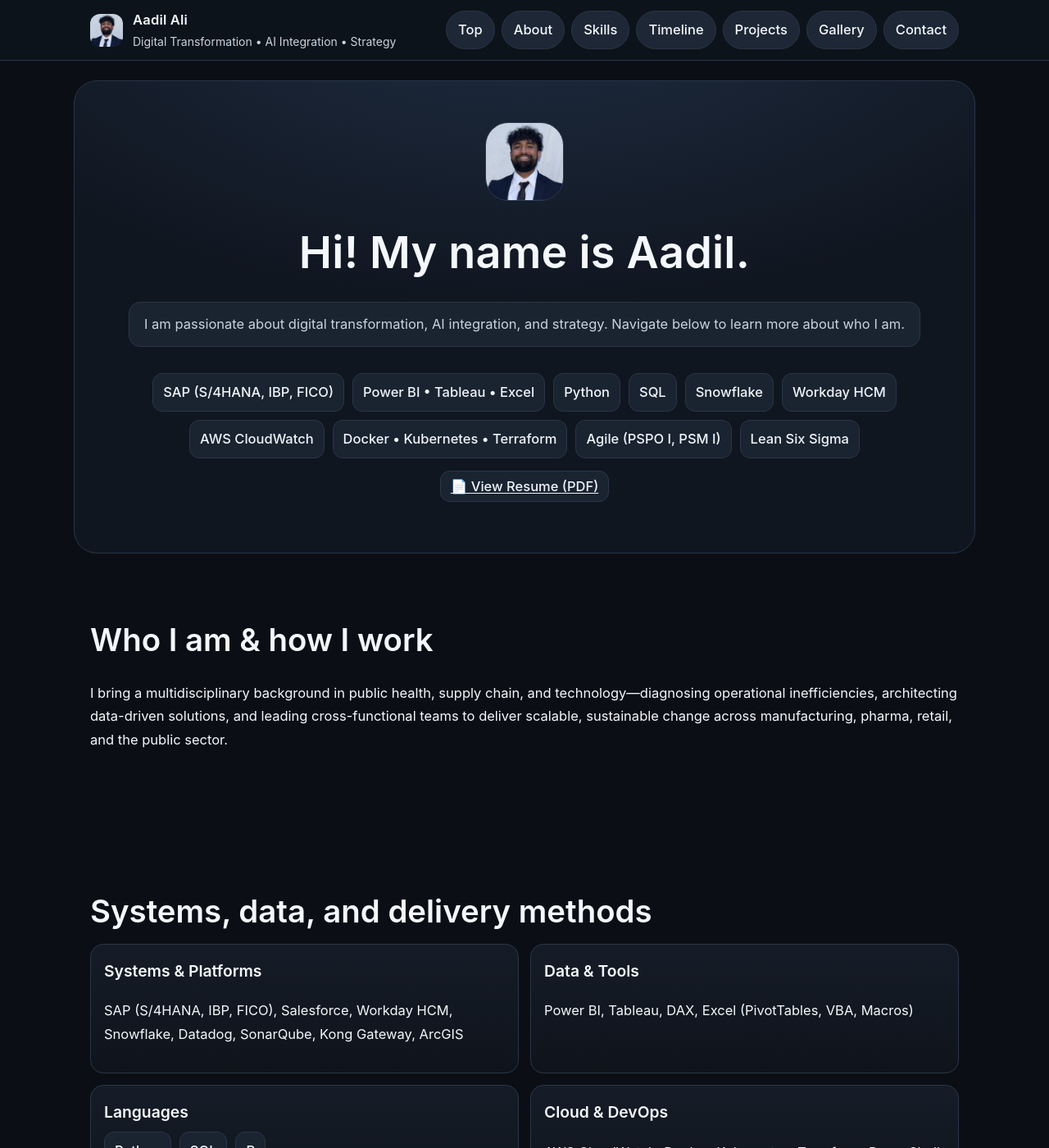
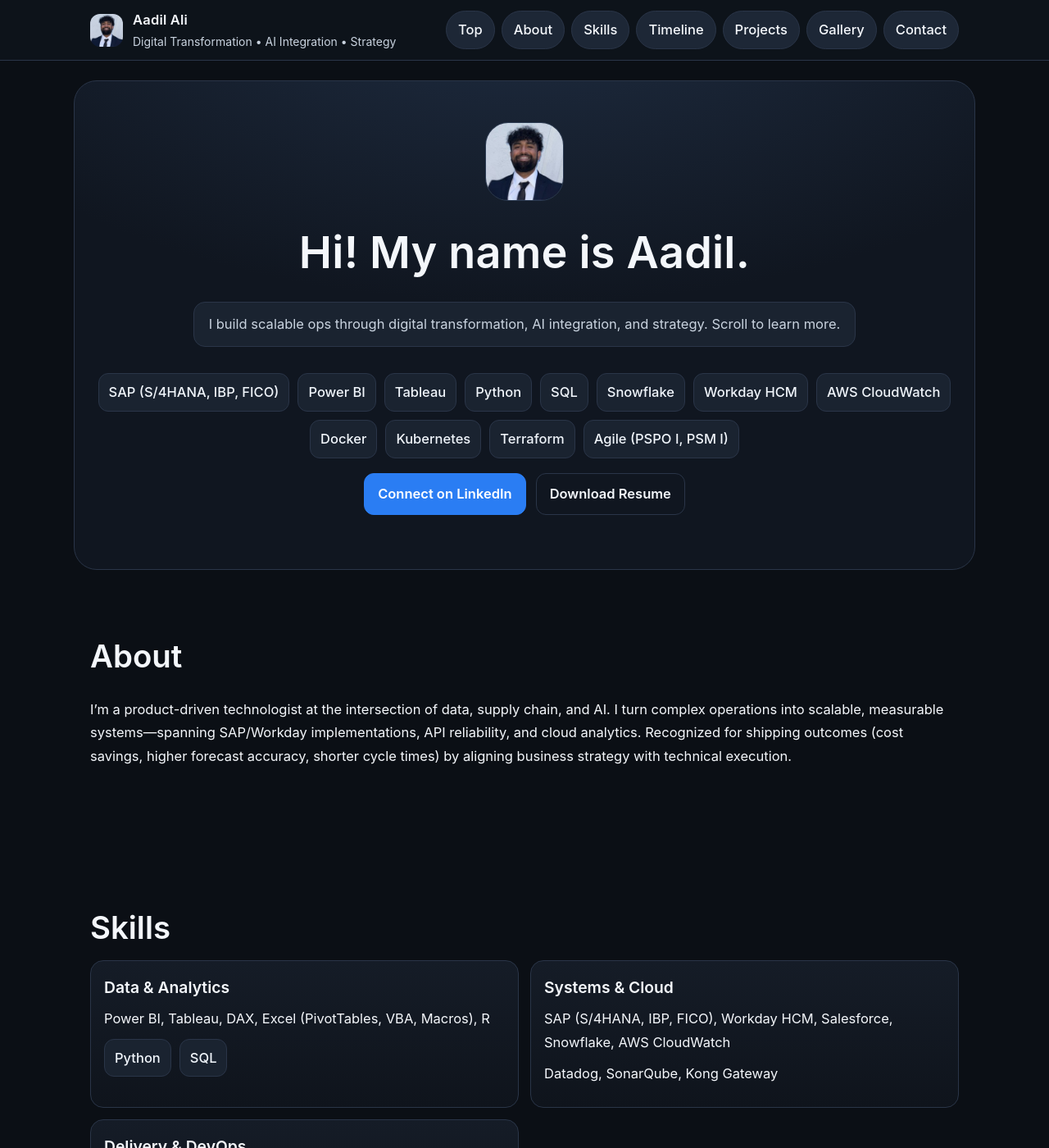
Before and after one commit to aaadil777/aaadil777.github.io, a Jekyll site: the page built from index.md, in a window 1280 px wide and 1400 px high. Shown: the whole window at 82% size. Built offline with Jekyll 4.4.1, drawn with Linux system fonts in a browser that asks for light colours; some of the changed text lies outside the part shown.

Commit message:
Polish site: tighter About, grouped Skills, CTA buttons, project case-study cards

```diff
--- a/assets/main.css
+++ b/assets/main.css
@@ -210,3 +210,30 @@ noscript .reveal{ opacity:1 !important; transform:none !important; }
 
 /* If JS doesn't run, still show sections */
 .no-js .reveal { opacity: 1 !important; transform: none !important; }
+
+/* CTA buttons */
+.btn-cta{
+  display:inline-block; padding:10px 16px; border-radius:12px;
+  background:#2a7df3; color:#fff; text-decoration:none; font-weight:600;
+  border:1px solid #2a7df3;
+}
+.btn-cta:hover{ filter:brightness(1.08); }
+
+.btn-ghost{
+  display:inline-block; padding:10px 16px; border-radius:12px;
+  background:transparent; color:var(--text); text-decoration:none; font-weight:600;
+  border:1px solid var(--line);
+}
+.btn-ghost:hover{ background:#16202c; }
+
+/* Extra breathing room */
+#skills .card p{ margin: 4px 0 10px; }
+.timeline .node{ margin:22px 0 22px 36px; }
+
+/* Mobile tweaks */
+@media (max-width: 600px){
+  .hero h1{ font-size: clamp(28px, 8vw, 38px); }
+  .h-section{ font-size: clamp(22px, 5.5vw, 30px); }
+  .chips .chip{ font-size: 14px; }
+  .timeline .node ul{ padding-left: 18px; }
+}
--- a/index.md
+++ b/index.md
@@ -6,64 +6,55 @@ title: "Aadil Ali"
 <section class="hero">
   <img src="{{ '/assets/profile.jpg' | relative_url }}" class="avatar" alt="Aadil">
   <h1>Hi! My name is Aadil.</h1>
-
-  <!-- Typewriter effect -->
-  <p class="sublede"
-     data-typer
-     data-text="I am passionate about digital transformation, AI integration, and strategy. Navigate below to learn more about who I am.">
-  </p>
+  <p class="sublede" data-typer data-text="I build scalable ops through digital transformation, AI integration, and strategy. Scroll to learn more."></p>
 
   <div class="chips" style="justify-content:center;margin-top:16px;">
     <span class="chip">SAP (S/4HANA, IBP, FICO)</span>
-    <span class="chip">Power BI • Tableau • Excel</span>
+    <span class="chip">Power BI</span>
+    <span class="chip">Tableau</span>
     <span class="chip">Python</span>
     <span class="chip">SQL</span>
     <span class="chip">Snowflake</span>
     <span class="chip">Workday HCM</span>
     <span class="chip">AWS CloudWatch</span>
-    <span class="chip">Docker • Kubernetes • Terraform</span>
+    <span class="chip">Docker</span>
+    <span class="chip">Kubernetes</span>
+    <span class="chip">Terraform</span>
     <span class="chip">Agile (PSPO I, PSM I)</span>
-    <span class="chip">Lean Six Sigma</span>
   </div>
 
-  <!-- Resume button -->
-  <div style="margin-top:20px; text-align:center;">
-    <a class="chip" href="{{ site.resume_url }}" target="_blank" rel="noopener">📄 View Resume (PDF)</a>
+  <div class="cta-row" style="margin-top:18px; display:flex; gap:12px; justify-content:center; flex-wrap:wrap;">
+    <a class="btn-cta" href="{{ site.linkedin }}" target="_blank" rel="noopener">Connect on LinkedIn</a>
+    <a class="btn-ghost" href="{{ site.resume_url }}" target="_blank" rel="noopener">Download Resume</a>
   </div>
 </section>
 
 <section id="about" class="reveal">
-  <h2 class="h-section">Who I am & how I work</h2>
+  <h2 class="h-section">About</h2>
   <p>
-    I bring a multidisciplinary background in public health, supply chain, and technology—diagnosing operational inefficiencies, architecting data-driven solutions, and leading cross-functional teams to deliver scalable, sustainable change across manufacturing, pharma, retail, and the public sector.
+    I’m a product-driven technologist at the intersection of data, supply chain, and AI. I turn complex operations into
+    scalable, measurable systems—spanning SAP/Workday implementations, API reliability, and cloud analytics. Recognized for
+    shipping outcomes (cost savings, higher forecast accuracy, shorter cycle times) by aligning business strategy with
+    technical execution.
   </p>
 </section>
 
 <section id="skills" class="reveal">
-  <h2 class="h-section">Systems, data, and delivery methods</h2>
-
+  <h2 class="h-section">Skills</h2>
   <div class="skills-grid">
     <div class="card">
-      <h3>Systems & Platforms</h3>
-      <p>SAP (S/4HANA, IBP, FICO), Salesforce, Workday HCM, Snowflake, Datadog, SonarQube, Kong Gateway, ArcGIS</p>
+      <h3>Data & Analytics</h3>
+      <p>Power BI, Tableau, DAX, Excel (PivotTables, VBA, Macros), R</p>
+      <div class="chips"><span class="chip">Python</span><span class="chip">SQL</span></div>
     </div>
     <div class="card">
-      <h3>Data & Tools</h3>
-      <p>Power BI, Tableau, DAX, Excel (PivotTables, VBA, Macros)</p>
+      <h3>Systems & Cloud</h3>
+      <p>SAP (S/4HANA, IBP, FICO), Workday HCM, Salesforce, Snowflake, AWS CloudWatch</p>
+      <p>Datadog, SonarQube, Kong Gateway</p>
     </div>
     <div class="card">
-      <h3>Languages</h3>
-      <div class="chips">
-        <span class="chip">Python</span><span class="chip">SQL</span><span class="chip">R</span>
-      </div>
-    </div>
-    <div class="card">
-      <h3>Cloud & DevOps</h3>
-      <p>AWS CloudWatch, Docker, Kubernetes, Terraform, PowerShell, CI/CD</p>
-    </div>
-    <div class="card">
-      <h3>Methods & Certifications</h3>
-      <p>Agile / Scrum (PSPO I, PSM I), Lean Six Sigma</p>
+      <h3>Delivery & DevOps</h3>
+      <p>Agile/Scrum (PSPO I, PSM I), CI/CD, Docker, Kubernetes, Terraform, Lean Six Sigma</p>
     </div>
   </div>
 </section>
@@ -87,12 +78,11 @@ title: "Aadil Ali"
 
 <section id="portfolio" class="reveal">
   <h2 class="h-section">Projects & Certifications</h2>
-  <div class="preview-grid">
+
+  <!-- Mini case-study cards: challenge → action → result (uses your _data/projects.yml) -->
+  <div class="proj-grid">
     {% for p in site.data.projects %}
-      <a class="proj-card"
-         href="{{ p.url }}"
-         target="_blank" rel="noopener"
-         data-img="{{ p.image | relative_url }}">
+      <a class="proj-card" href="{{ p.url }}" target="_blank" rel="noopener" data-img="{{ p.image | relative_url }}">
         <span class="proj-icon" aria-hidden="true">{{ p.emoji }}</span>
         <div class="proj-meta">
           <div class="proj-title">{{ p.title }}</div>
@@ -101,6 +91,9 @@ title: "Aadil Ali"
       </a>
     {% endfor %}
   </div>
+
+  <!-- Hover preview container (JS fills this) -->
+  <div class="hover-preview" aria-hidden="true"><img alt=""></div>
 </section>
 
 <section id="gallery" class="reveal">
@@ -115,10 +108,10 @@ title: "Aadil Ali"
 <section id="contact" class="reveal">
   <h2 class="h-section">Get in touch</h2>
   <div class="chips">
-    <a class="chip" href="mailto:{{ site.email }}">Email</a>
-    <a class="chip" href="{{ site.linkedin }}" target="_blank" rel="noopener">LinkedIn</a>
-    <a class="chip" href="{{ site.github }}" target="_blank" rel="noopener">GitHub</a>
-    <a class="chip" href="{{ site.calendar }}" target="_blank" rel="noopener">Book time</a>
-    <a class="chip" href="{{ site.resume_url }}" target="_blank" rel="noopener">Resume (PDF)</a>
+    <a class="chip" href="mailto:{{ site.email }}" aria-label="Email">✉️ Email</a>
+    <a class="chip" href="{{ site.linkedin }}" target="_blank" rel="noopener" aria-label="LinkedIn">🔗 LinkedIn</a>
+    <a class="chip" href="{{ site.github }}" target="_blank" rel="noopener" aria-label="GitHub">🐙 GitHub</a>
+    <a class="chip" href="{{ site.calendar }}" target="_blank" rel="noopener" aria-label="Book time">📅 Book time</a>
+    <a class="chip" href="{{ site.resume_url }}" target="_blank" rel="noopener" aria-label="Resume PDF">📄 Resume</a>
   </div>
 </section>
```
